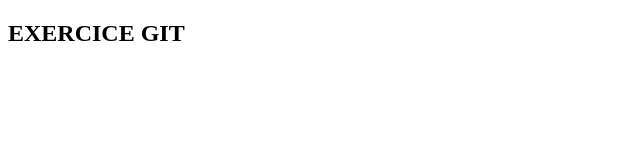
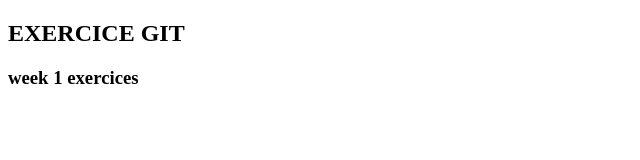
Before and after one commit to Galien-Dev/path-lab-github, a plain HTML site: page index.html in a window 1280 px wide. Shown: the whole page, without its empty margins (0-640 px from the left). Drawn offline with Linux system fonts and the light colour scheme.

Commit message:
second phrase added

```diff
--- a/index.html
+++ b/index.html
@@ -8,5 +8,6 @@
 </head>
 <body>
     <h2>EXERCICE GIT</h2>
+    <h3>week 1 exercices</h3>
 </body>
 </html>
```
